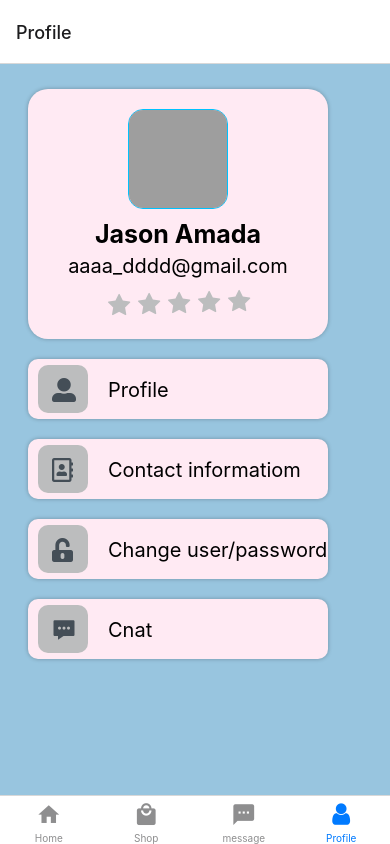
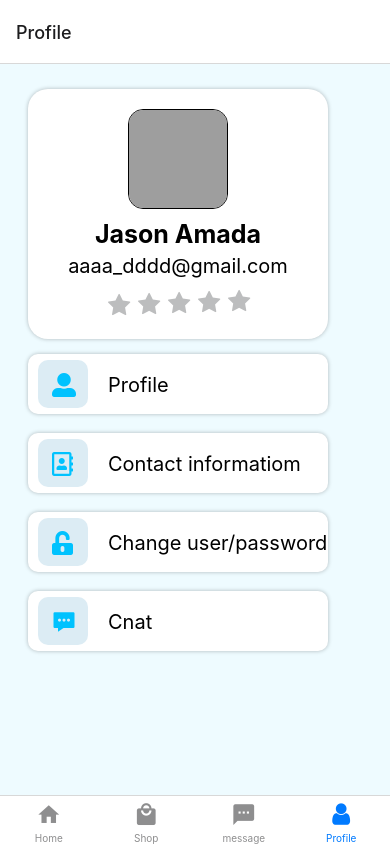
Before and after one commit to jaratrawee01/tradesman_service, a React Native app: screen /Profile in a window 390 px wide. Built offline with nearby package versions, Linux system fonts and the light colour scheme; grey boxes are pictures that could not be loaded.

Commit message:
แก้ไข

```diff
--- a/screens/navbar/profile_user.js
+++ b/screens/navbar/profile_user.js
@@ -60,7 +60,7 @@ const styles = StyleSheet.create({
     width: '100%',
     height: '100%',
     position: 'relative',
-    backgroundColor: '#98c5df',
+    backgroundColor: '#eefbff',
   },
   image: {
     width: 100,
@@ -70,12 +70,12 @@ const styles = StyleSheet.create({
     marginLeft: 'auto',
     marginRight: 'auto',
     borderWidth: 1,
-    borderColor: '#00c2fe',
+    borderColor: '#000',
   },
   box1: {
     height: 250,
     width: 300,
-    backgroundColor: '#ffeaf3',
+    backgroundColor: '#fff',
     shadowColor: "#000",
     shadowOpacity: 0.27,
     shadowRadius: 4.65,
@@ -88,15 +88,16 @@ const styles = StyleSheet.create({
   box3: {
     height: 60,
     width: 300,
-    backgroundColor: '#ffeaf3',
+    backgroundColor: '#fff',
     shadowColor: "#000",
     shadowOpacity: 0.27,
     shadowRadius: 4.65,
-    elevation: 6,
+    elevation: 3,
     borderRadius: 10,
     marginLeft: 28,
     marginRight: 20,
-    marginTop: 20,
+    marginTop: 15,
+    marginBottom: 4,
   },
   text: {
     marginLeft: 'auto',
@@ -156,8 +157,8 @@ const styles = StyleSheet.create({
     marginLeft: 10,
     marginTop: 6,
     fontSize: 24,
-    color: '#444e57',
-    backgroundColor: '#bcbdbe',
+    color: '#00c2fe',
+    backgroundColor: '#dcecf4',
     borderRadius: 10,
     paddingTop: 12,
     paddingLeft: 14,
@@ -167,29 +168,3 @@ const styles = StyleSheet.create({
 
 
 export default Profile_user;
-
-
-{/* <View style={styles.box2}>
-<View style={styles.box3}>
-  <View style={styles.input}>
-    <FontAwesome5 name="user-alt" size={24} color="#00c2fe" placeholder="Password" />
-    <Text style={styles.text1}>{'Profile'}</Text>
-  </View>
-
-  <View style={styles.input}>
-    <FontAwesome5 name="address-book" size={24} color="#00c2fe" />
-    <Text style={styles.text1}>{'Contact informatiom'}</Text>
-  </View>
-
-  <View style={styles.input}>
-    <FontAwesome name="unlock-alt" size={28} color="#00c2fe" />
-    <Text style={styles.text1}>{'Change user/password'}</Text>
-  </View>
-
-  <View style={styles.input}>
-    <MaterialIcons name="chat" size={24} color="#00c2fe" />
-    <Text style={styles.text1} onPress={() => this.props.navigation.navigate('Login')}>{'Cnat'}</Text>
-  </View>
-
-</View>
-</View> */}
```
